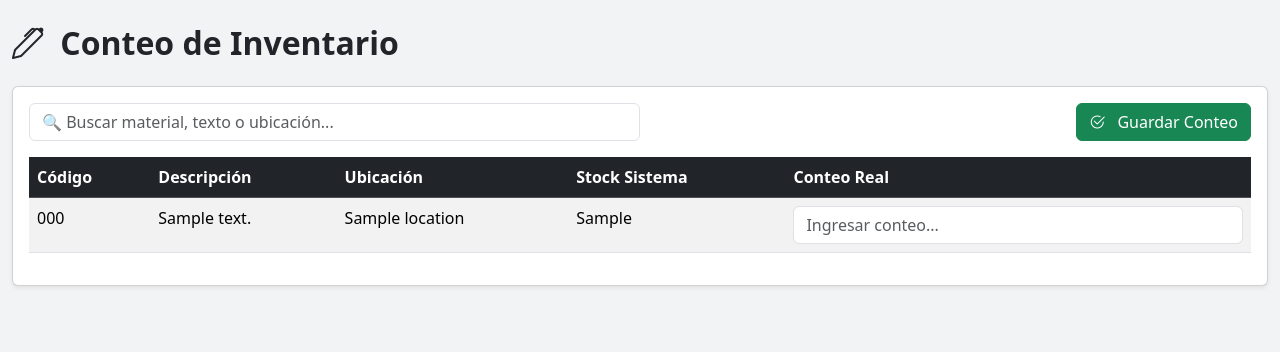
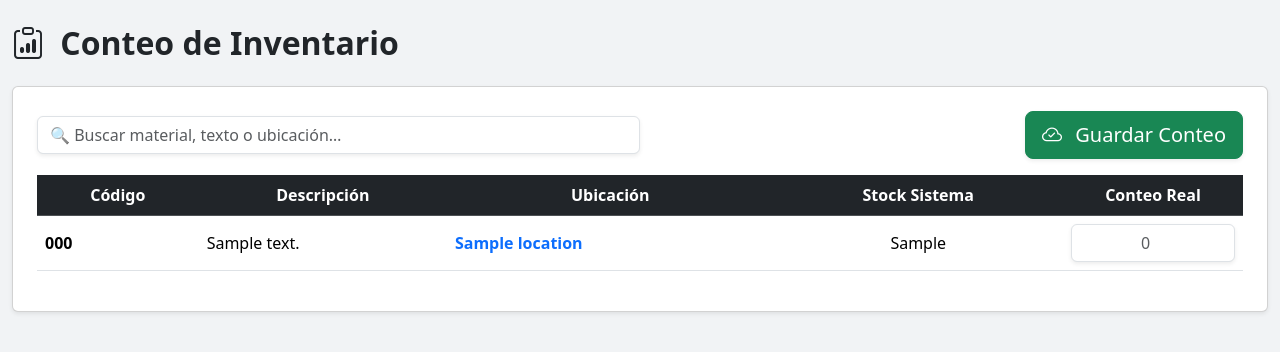
Before and after one commit to josecastillovelasquez23456-dot/warehouse_mro_3, a Python web app: template templates/inventory/count.html in a window 1280 px wide. Shown: the part 56-408 px from the top of the page. Run offline with Jinja, Linux system fonts and the light colour scheme; the template is opened without the code that fills it: most values are stand-ins (such as "Sample title", 1, 10 or a date in 2020).

Commit message:
Update count.html

```diff
--- a/templates/inventory/count.html
+++ b/templates/inventory/count.html
@@ -2,25 +2,27 @@
 {% block content %}
 
 <h2 class="fw-bold mb-4">
-    <i class="bi bi-pen me-2"></i> Conteo de Inventario
+    <i class="bi bi-clipboard-data me-2"></i> Conteo de Inventario
 </h2>
 
-<div class="card shadow-sm p-3">
+<div class="card shadow-sm p-4">
 
-    <div class="d-flex justify-content-between mb-3">
+    <!-- ========================== BUSCADOR + BOTÓN ========================== -->
+    <div class="d-flex justify-content-between align-items-center mb-3">
 
-        <input type="text" id="searchCount" class="form-control w-50"
-               placeholder="🔍 Buscar material, texto o ubicación...">
+        <input type="text" id="searchCount" class="form-control w-50 shadow-sm"
+               placeholder="🔍 Buscar material, texto o ubicación…">
 
-        <button id="saveCountBtn" class="btn btn-success">
-            <i class="bi bi-check2-circle me-2"></i> Guardar Conteo
+        <button id="saveCountBtn" class="btn btn-success btn-lg shadow-sm">
+            <i class="bi bi-cloud-check me-2"></i> Guardar Conteo
         </button>
 
     </div>
 
+    <!-- ========================== TABLA ========================== -->
     <div class="table-responsive">
-        <table class="table table-striped" id="countTable">
-            <thead class="table-dark">
+        <table class="table table-hover align-middle" id="countTable">
+            <thead class="table-dark text-center">
                 <tr>
                     <th>Código</th>
                     <th>Descripción</th>
@@ -33,13 +35,15 @@
             <tbody>
                 {% for i in items %}
                 <tr data-code="{{ i.material_code }}" data-loc="{{ i.location }}">
-                    <td>{{ i.material_code }}</td>
+                    <td><strong>{{ i.material_code }}</strong></td>
                     <td>{{ i.material_text }}</td>
-                    <td>{{ i.location }}</td>
-                    <td>{{ i.libre_utilizacion }}</td>
-                    <td>
-                        <input type="number" min="0" class="form-control count-input"
-                               placeholder="Ingresar conteo...">
+                    <td class="text-primary fw-bold">{{ i.location }}</td>
+                    <td class="text-center">{{ i.libre_utilizacion }}</td>
+                    <td class="text-center" style="width: 180px;">
+                        <input type="number"
+                               min="0"
+                               class="form-control count-input shadow-sm text-center"
+                               placeholder="0">
                     </td>
                 </tr>
                 {% endfor %}
@@ -50,51 +54,71 @@
 
 </div>
 
+<!-- ========================== SCRIPTS ========================== -->
 <script>
-// 🔍 Filtro de búsqueda
-document.getElementById("searchCount").addEventListener("keyup", function () {
-    let filter = this.value.toLowerCase();
+// 🔍 BÚSQUEDA EN TIEMPO REAL
+document.getElementById("searchCount").addEventListener("input", function () {
+    const filter = this.value.toLowerCase();
     document.querySelectorAll("#countTable tbody tr").forEach(row => {
         row.style.display = row.innerText.toLowerCase().includes(filter) ? "" : "none";
     });
 });
 
+// 🎨 EFECTO VISUAL AL MODIFICAR EL INPUT
+document.querySelectorAll(".count-input").forEach(input => {
+    input.addEventListener("input", () => {
+        input.style.backgroundColor = input.value === "" ? "#ffe5e5" : "#e6ffe6";
+    });
 
-// 📝 GUARDAR TODO EL CONTEO
+    // ENTER → pasa al siguiente
+    input.addEventListener("keydown", (e) => {
+        if (e.key === "Enter") {
+            const inputs = [...document.querySelectorAll(".count-input")];
+            const idx = inputs.indexOf(input);
+            if (inputs[idx + 1]) inputs[idx + 1].focus();
+        }
+    });
+});
+
+// 📝 GUARDAR CONTEO
 document.getElementById("saveCountBtn").addEventListener("click", () => {
 
-    let conteos = [];
+    const conteos = [];
 
     document.querySelectorAll("#countTable tbody tr").forEach(row => {
-        let codigo = row.getAttribute("data-code");
-        let ubic = row.getAttribute("data-loc");
-        let input = row.querySelector(".count-input").value;
+        const codigo = row.dataset.code;
+        const ubicacion = row.dataset.loc;
+        const input = row.querySelector(".count-input").value.trim();
 
         if (input !== "") {
             conteos.push({
-                codigo: codigo,
-                ubicacion: ubic,
-                real: Number(input),
+                codigo,
+                ubicacion,
+                real: Number(input)
             });
         }
     });
 
     if (conteos.length === 0) {
-        alert("⚠ No llenaste ningún conteo.");
-        return;
+        return alert("⚠ Debe ingresar al menos un valor de conteo.");
     }
 
-    // Enviar conteos al backend
     fetch("/inventory/save-count", {
         method: "POST",
         headers: { "Content-Type": "application/json" },
         body: JSON.stringify(conteos)
     })
-    .then(r => r.json())
+    .then(res => res.json())
     .then(data => {
-        alert("✅ Conteo guardado correctamente");
+        if (data.ok) {
+            alert("✅ Conteo guardado correctamente.");
+        } else {
+            alert("❌ Error guardando conteo.");
+        }
     })
-    .catch(err => alert("❌ Error guardando conteo"));
+    .catch(err => {
+        alert("❌ Error conectando con el servidor.");
+    });
 });
 </script>
 
```
